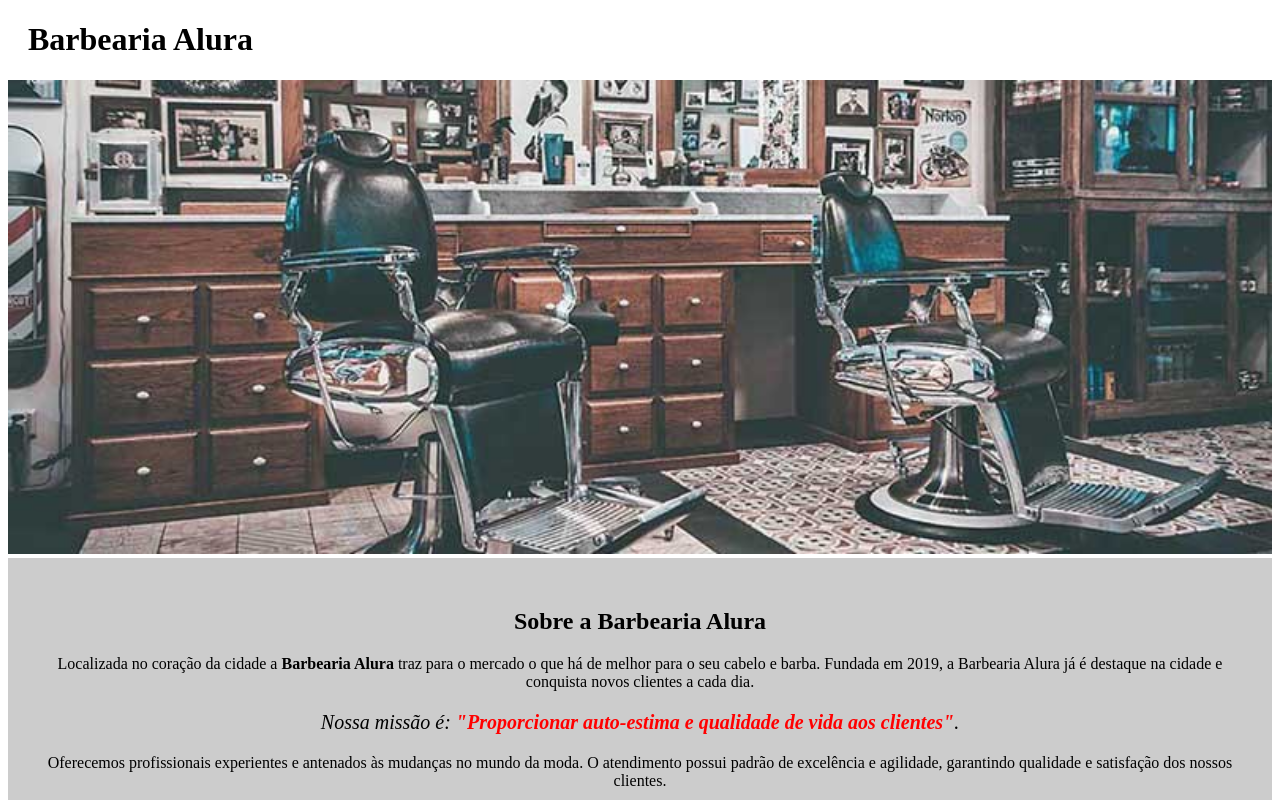
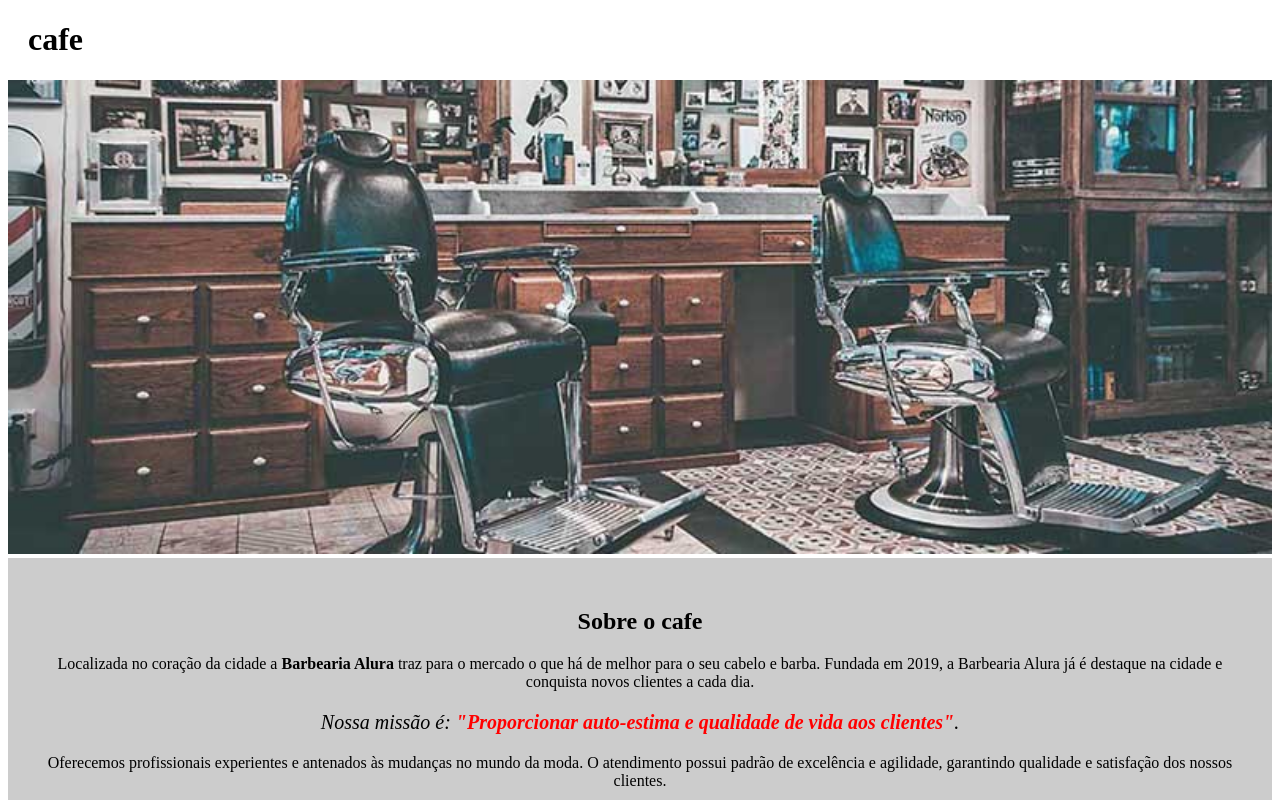
Before and after one commit to danilofeli/danilofelip, a plain HTML site: page index.html in a window 1280 px wide. Shown: the top 800 px of the page. Drawn offline with Linux system fonts and the light colour scheme.

Commit message:
troca de titulo

```diff
--- a/index.html
+++ b/index.html
@@ -2,17 +2,17 @@
 <html lang="pt-br">
 	<head>
 		<meta charset="UTF-8">
-		<title>Barbearia Alura</title>
+		<title>cafe</title>
 		<link rel="stylesheet" href="style.css">
 	</head>
 
 	<body>
 		<header>
-			<h1 class="titulo-principal">Barbearia Alura</h1>
+			<h1 class="titulo-principal">cafe</h1>
 		</header>
 		<img id="banner" src="banner.jpg">
 		<div class="principal">
-			<h2 class="titulo-centralizado">Sobre a Barbearia Alura</h2>
+			<h2 class="titulo-centralizado">Sobre o cafe</h2>
 
 			<p>Localizada no coração da cidade a <strong>Barbearia Alura</strong> traz para o mercado o que há de melhor para o seu cabelo e barba. Fundada em 2019, a Barbearia Alura já é destaque na cidade e conquista novos clientes a cada dia.</p>
 
```
